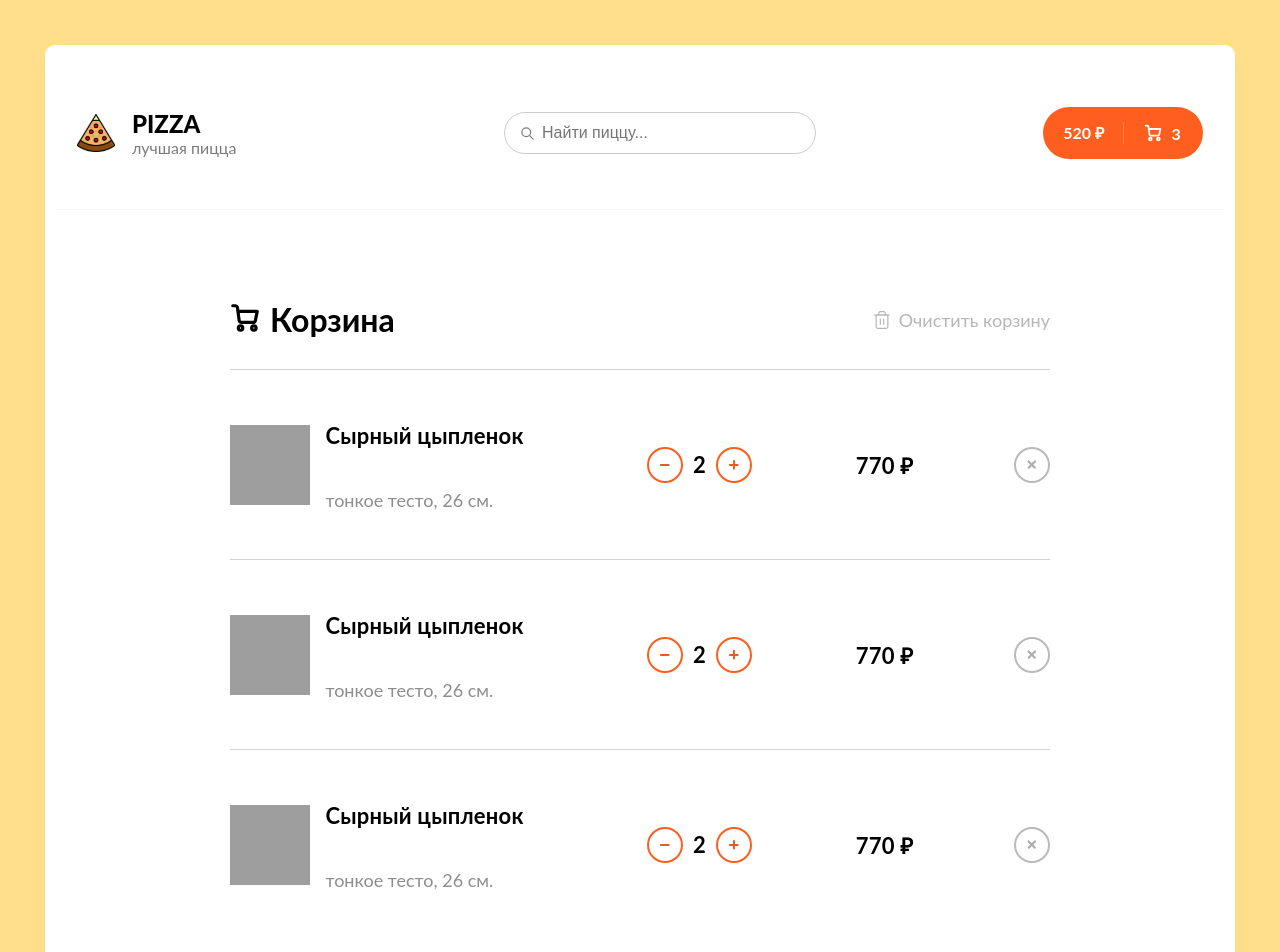
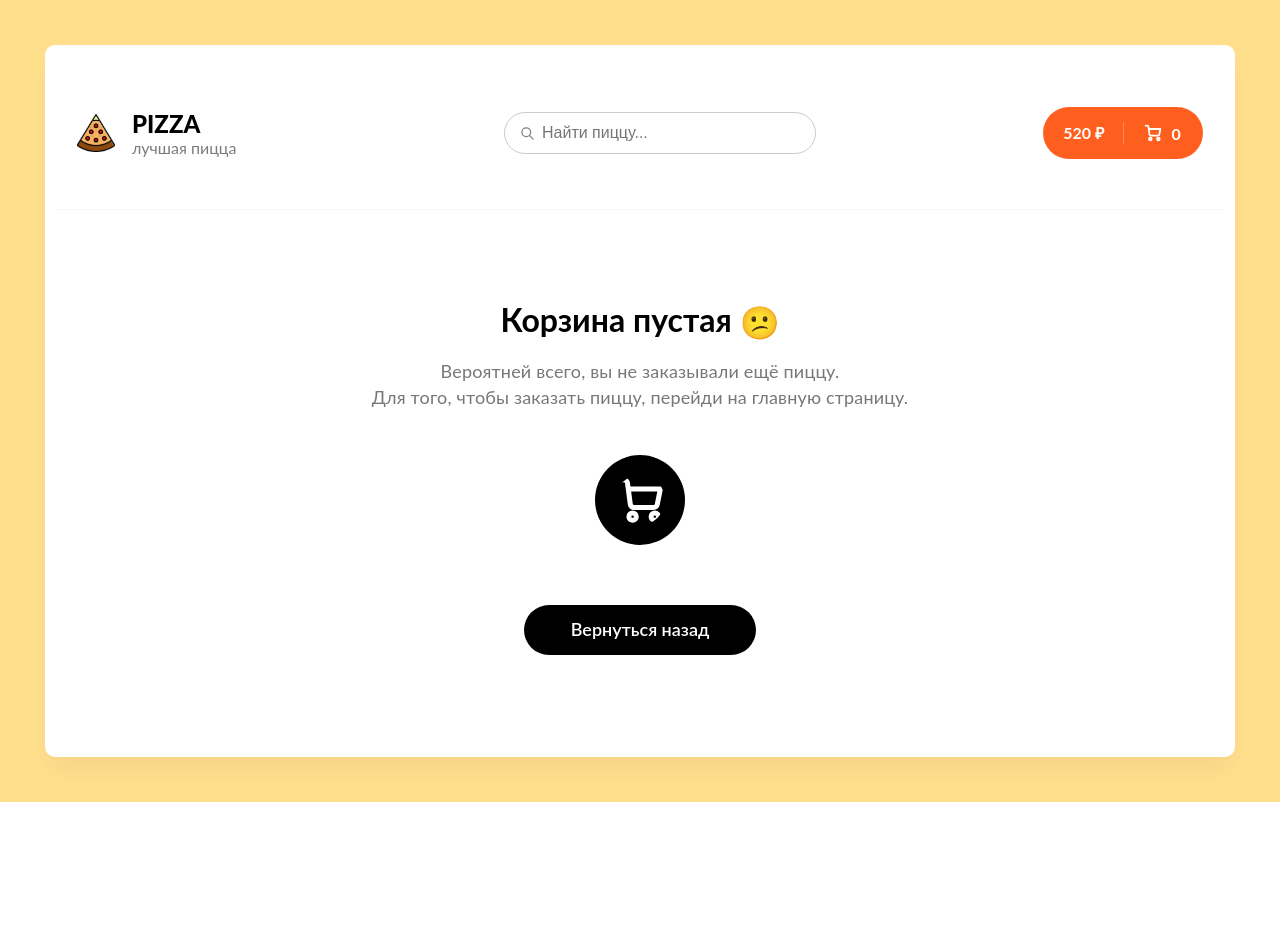
Before and after one commit to artem4rolov/react-pizza-myself, a React (Create React App) app: page /cart in a window 1280 px wide. Shown: the top 952 px of the page. After the commit the page ends 802 px from the top, so only its background shows below. Built offline with nearby package versions, Linux system fonts and the light colour scheme; grey boxes are pictures that could not be loaded.

Commit message:
cart logic start

```diff
--- a/package.json
+++ b/package.json
@@ -9,6 +9,7 @@
     "@testing-library/user-event": "^13.5.0",
     "axios": "^1.4.0",
     "lodash.debounce": "^4.0.8",
+    "lodash.isequal": "^4.5.0",
     "qs": "^6.11.2",
     "react": "^18.2.0",
     "react-dom": "^18.2.0",
--- a/src/components/CartItem/CartItem.jsx
+++ b/src/components/CartItem/CartItem.jsx
@@ -2,7 +2,7 @@ import React from "react";
 
 import s from "./CartItem.module.scss";
 
-const CartItem = () => {
+const CartItem = ({ pizza }) => {
   return (
     <div className={s.cart__item}>
       <div className={`${s.cart__item_img}`}>
@@ -13,8 +13,10 @@ const CartItem = () => {
         />
       </div>
       <div className={s.cart__item_info}>
-        <h3>Сырный цыпленок</h3>
-        <p>тонкое тесто, 26 см.</p>
+        <h3>{pizza.title}</h3>
+        <p>
+          {pizza.types}, {pizza.sizes} см.
+        </p>
       </div>
       <div className={s.cart__item_count}>
         <div
@@ -37,7 +39,7 @@ const CartItem = () => {
             />
           </svg>
         </div>
-        <b>2</b>
+        <b>{pizza.count}</b>
         <div
           className={`${s.button} ${s.button__outline} ${s.button__circle} ${s.cart__item_count_plus}`}
         >
@@ -60,7 +62,7 @@ const CartItem = () => {
         </div>
       </div>
       <div className={s.cart__item_price}>
-        <b>770 ₽</b>
+        <b>{pizza.price} ₽</b>
       </div>
       <div className={s.cart__item_remove}>
         <div className={`${s.button} ${s.button__outline} ${s.button__circle}`}>
--- a/src/components/CartItem/CartItem.module.scss
+++ b/src/components/CartItem/CartItem.module.scss
@@ -26,6 +26,8 @@
     width: 40%;
 
     h3 {
+      padding: 0;
+      margin: 0;
       font-weight: bold;
       font-size: 22px;
       line-height: 27px;
@@ -33,6 +35,8 @@
     }
 
     p {
+      padding: 0;
+      margin: 0;
       font-size: 18px;
       color: #8d8d8d;
     }
--- a/src/components/Header/Header.jsx
+++ b/src/components/Header/Header.jsx
@@ -5,9 +5,12 @@ import Logo from "../../assets/logo.svg";
 import Cart from "../../assets/cart.svg";
 import { useNavigate } from "react-router";
 import Search from "../Search/Search";
+import { useSelector } from "react-redux";
 
 const Header = () => {
   const navigate = useNavigate();
+
+  const { items, totalPrice } = useSelector((state) => state.cart);
 
   return (
     <header className={s.header}>
@@ -25,7 +28,7 @@ const Header = () => {
         <div className={s.totalPrice}>520 ₽</div>
         <div className={s.totalCount}>
           <img src={Cart} alt="" />
-          <span>3</span>
+          <span>{items ? items.length : 0}</span>
         </div>
       </div>
     </header>
--- a/src/components/Pizza/Pizza.jsx
+++ b/src/components/Pizza/Pizza.jsx
@@ -1,12 +1,24 @@
 import React from "react";
 
 import s from "./Pizza.module.scss";
+import { useDispatch } from "react-redux";
+import { addItem } from "../../redux/slices/cartSlice";
 
 const Pizza = ({ pizza }) => {
+  const dispatch = useDispatch();
+
   const [activeDough, setActiveDough] = React.useState(0);
   const [activeSize, setActiveSize] = React.useState(0);
 
   const dough = ["тонкое", "традиционное"];
+
+  // готовый объект для корзины
+  const cartItem = {
+    ...pizza,
+    types: dough[activeDough],
+    sizes: pizza.sizes[activeSize],
+    count: 1,
+  };
 
   return (
     <div className={s.pizzaBlock}>
@@ -42,7 +54,12 @@ const Pizza = ({ pizza }) => {
       {/* цена пиццы и кнопка добавления в корзину */}
       <div className={s.pizzaFooter}>
         <span className={s.pizzaPrice}>от {pizza.price} ₽</span>
-        <button className={s.pizzaButton}>+ Добавить</button>
+        <button
+          className={s.pizzaButton}
+          onClick={() => dispatch(addItem(cartItem))}
+        >
+          + Добавить
+        </button>
       </div>
     </div>
   );
--- /dev/null
+++ b/src/redux/slices/cartSlice.js
@@ -0,0 +1,78 @@
+import { createSlice } from "@reduxjs/toolkit";
+import isEqual from "lodash.isequal";
+
+const initialState = {
+  items: [],
+  totalPrice: 0,
+};
+
+export const cartSlice = createSlice({
+  name: "cart",
+  initialState,
+  reducers: {
+    // добавляем пиццу в корзину
+    addItem: (state, action) => {
+      const pizza = action.payload;
+
+      // если такая пицца уже есть в корзине
+      const samePizza = state.items.find(
+        (item) =>
+          item.id === pizza.id &&
+          item.sizes === pizza.sizes &&
+          item.types === pizza.types
+      );
+
+      // проверяем, если пицца которая уже есть в корзине и новая - абсолюно одинаковые (тесто, размер)
+      if (samePizza) {
+        const newArr = state.items;
+
+        newArr.map((item) => {
+          // находим пиццу в нашей корзине и увеличиваем ее счетчик (count) на 1
+          if (
+            item.id === samePizza.id &&
+            item.sizes === samePizza.sizes &&
+            item.types === samePizza.types
+          ) {
+            item.count++;
+          }
+          return item;
+        });
+
+        state.items = newArr;
+        return;
+      }
+
+      // если такой пиццы нет - добавляем свойство count
+      if (!samePizza) {
+        state.items.push(pizza);
+      }
+      return;
+    },
+    removeItem: (state, action) => {
+      const pizza = action.payload;
+
+      // проверяем, есть ли такая пицца уже в корзине или нет
+      const samePizza = state.items.find(
+        (item) =>
+          item.id === pizza.id &&
+          item.sizes === pizza.sizes &&
+          item.types === pizza.types
+      );
+
+      if (samePizza) {
+        const newArr = state.items;
+        const index = newArr.findIndex(samePizza);
+
+        if (index) {
+          newArr.slice(1, index);
+        }
+
+        return (state.items = newArr);
+      }
+    },
+  },
+});
+
+export const { addItem } = cartSlice.actions;
+
+export default cartSlice.reducer;
--- a/src/redux/store.js
+++ b/src/redux/store.js
@@ -1,12 +1,14 @@
 import { configureStore } from "@reduxjs/toolkit";
-import filterReducer from "./slices/filterSlice";
-import pizzaReducer from "./slices/pizzaSlice";
-import searchReducer from "./slices/searchSlice";
+import filter from "./slices/filterSlice";
+import pizzas from "./slices/pizzaSlice";
+import search from "./slices/searchSlice";
+import cart from "./slices/cartSlice";
 
 export const store = configureStore({
   reducer: {
-    filter: filterReducer,
-    pizza: pizzaReducer,
-    search: searchReducer,
+    filter,
+    pizzas,
+    search,
+    cart,
   },
 });
--- a/src/views/Cart/Cart.jsx
+++ b/src/views/Cart/Cart.jsx
@@ -5,13 +5,17 @@ import s from "./Cart.module.scss";
 
 import CartImage from "../../assets/cart.svg";
 import CartItem from "../../components/CartItem/CartItem";
+import { useSelector } from "react-redux";
 
 const Cart = () => {
   const navigate = useNavigate();
 
+  const { items } = useSelector((state) => state.cart);
+
   return (
     <div className={s.content}>
       <div className={`${s.container} ${s.container__cart}`}>
+        {items && items.length > 0 && (
           <div className={s.cart}>
             <div className={s.cart__top}>
               <h2 className={s.content__title}>
@@ -87,15 +91,16 @@ const Cart = () => {
                 <span>Очистить корзину</span>
               </div>
             </div>
-          <CartItem />
-          <CartItem />
-          <CartItem />
+            {items &&
+              items.map((item, index) => {
+                return <CartItem key={index} pizza={item} />;
+              })}
             <div className={s.content__items}></div>
             <div className={s.cart__bottom}>
               <div className={s.cart__bottom_details}>
                 <span>
                   {" "}
-                Всего пицц: <b>3 шт.</b>{" "}
+                  Всего пицц: <b>{items ? items.length : 0}</b>{" "}
                 </span>
                 <span>
                   {" "}
@@ -131,8 +136,11 @@ const Cart = () => {
               </div>
             </div>
           </div>
+        )}
 
         {/* если корзина пустая */}
+        {!items ||
+          (items.length === 0 && (
             <div class={`${s.cart} ${s.cart__empty}`}>
               <h2>
                 Корзина пустая <icon>😕</icon>
@@ -150,6 +158,7 @@ const Cart = () => {
                 <span>Вернуться назад</span>
               </div>
             </div>
+          ))}
       </div>
     </div>
   );
```
Also changed, not shown: 1 other file (tests, documents, lock files or other folders). Lines whose indentation alone changed are shown as unchanged.
